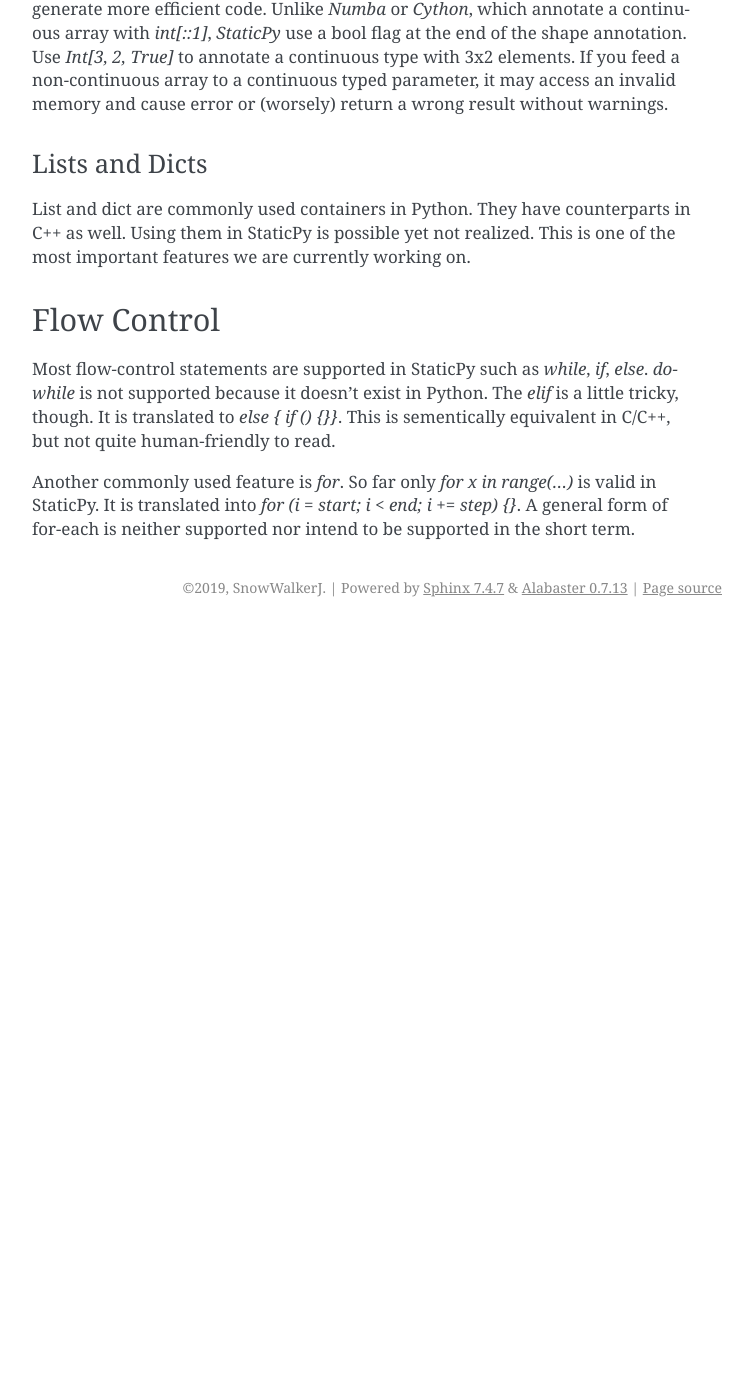
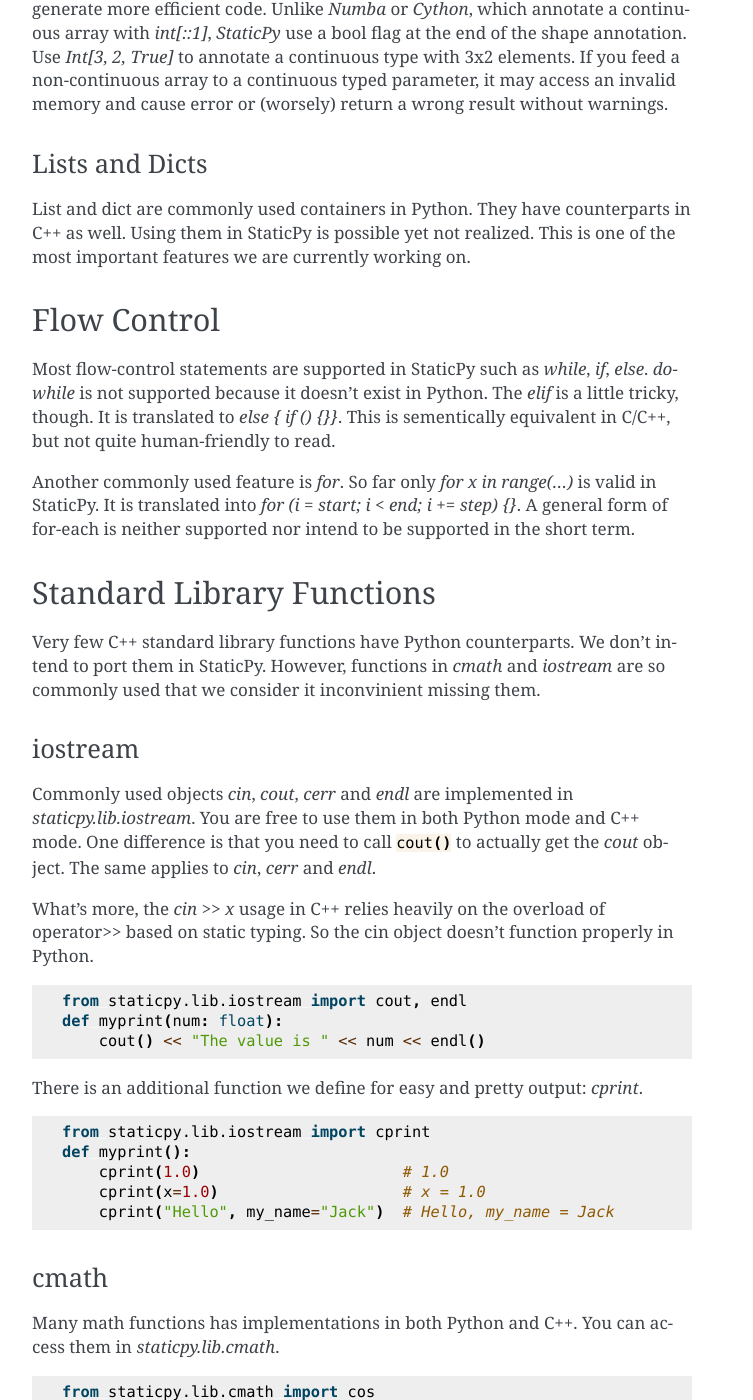
Before and after one commit to SnowWalkerJ/StaticPy, a Sphinx documentation site: the page built from docs/source/userguide.rst, in a window 1280 px wide and 1400 px high, scrolled down 1298 px. Shown: the whole window, without its empty margins (388-1141 px from the left). Built offline with Sphinx 7.4.7, drawn with Linux system fonts in a browser that asks for light colours; before the commit the page ends 1925 px from its top, so only the background shows below that; some of the changed text lies outside the part shown.

Commit message:
update documentation

```diff
--- a/docs/source/userguide.rst
+++ b/docs/source/userguide.rst
@@ -80,3 +80,87 @@
 Another commonly used feature is `for`. So far only `for x in range(...)` is valid in StaticPy. It is translated into
 `for (i = start; i < end; i += step) {}`. A general form of for-each is neither supported nor intend to be supported
 in the short term.
+
+
+Standard Library Functions
+--------------------------
+
+Very few C++ standard library functions have Python counterparts. We don't intend to port them in StaticPy. However,
+functions in `cmath` and `iostream` are so commonly used that we consider it inconvinient missing them.
+
+iostream
+~~~~~~~~
+
+.. role:: python(code)
+   :language: python
+
+Commonly used objects `cin`, `cout`, `cerr` and `endl` are implemented in `staticpy.lib.iostream`. You are free to use them
+in both Python mode and C++ mode. One difference is that you need to call :python:`cout()` to actually get the `cout` object.
+The same applies to `cin`, `cerr` and `endl`.
+
+What's more, the `cin >> x` usage in C++ relies heavily on the overload of operator>> based on static typing.
+So the cin object doesn't function properly in Python.
+
+..  code-block:: python
+
+    from staticpy.lib.iostream import cout, endl
+    def myprint(num: float):
+        cout() << "The value is " << num << endl()
+
+
+There is an additional function we define for easy and pretty output: `cprint`.
+
+
+..  code-block:: python
+
+    from staticpy.lib.iostream import cprint
+    def myprint():
+        cprint(1.0)                      # 1.0
+        cprint(x=1.0)                    # x = 1.0
+        cprint("Hello", my_name="Jack")  # Hello, my_name = Jack
+
+
+cmath
+~~~~~
+
+Many math functions has implementations in both Python and C++. You can access them in `staticpy.lib.cmath`.
+
+..  code-block:: python
+
+    from staticpy.lib.cmath import cos
+
+    def mycos(x: float) -> float:
+        return cos(x)
+
+
+External Functions
+------------------
+
+StaticPy allows you invoke external C++ functions. These functions can't be called in pure Python mode, of course.
+But they can function properly after compilation. Use `staticpy.util.extern.ExternalFunction` to declare external
+functions.
+
+..  code-block:: python
+
+    from staticpy.util.extern import ExternalFunction
+    from staticpy import jit
+
+    cos = ExternalFunction("cos", "<cmath>", "std")
+
+    @jit
+    def mycos(x: float) -> float:
+        # This cos function can not be called in Python mode.
+        return cos(x)
+
+An external function can also be a function template.
+
+..  code-block:: python
+
+    from staticpy.util.extern import ExternalFunction
+    from staticpy import jit
+
+    fmax = ExternalFunction("fmax", "<cmath>", "std")
+
+    @jit
+    def mymax(x: float) -> float:
+        return fmax[float](x, 0)     # std::fmax<float>(x, 0.0)
```
